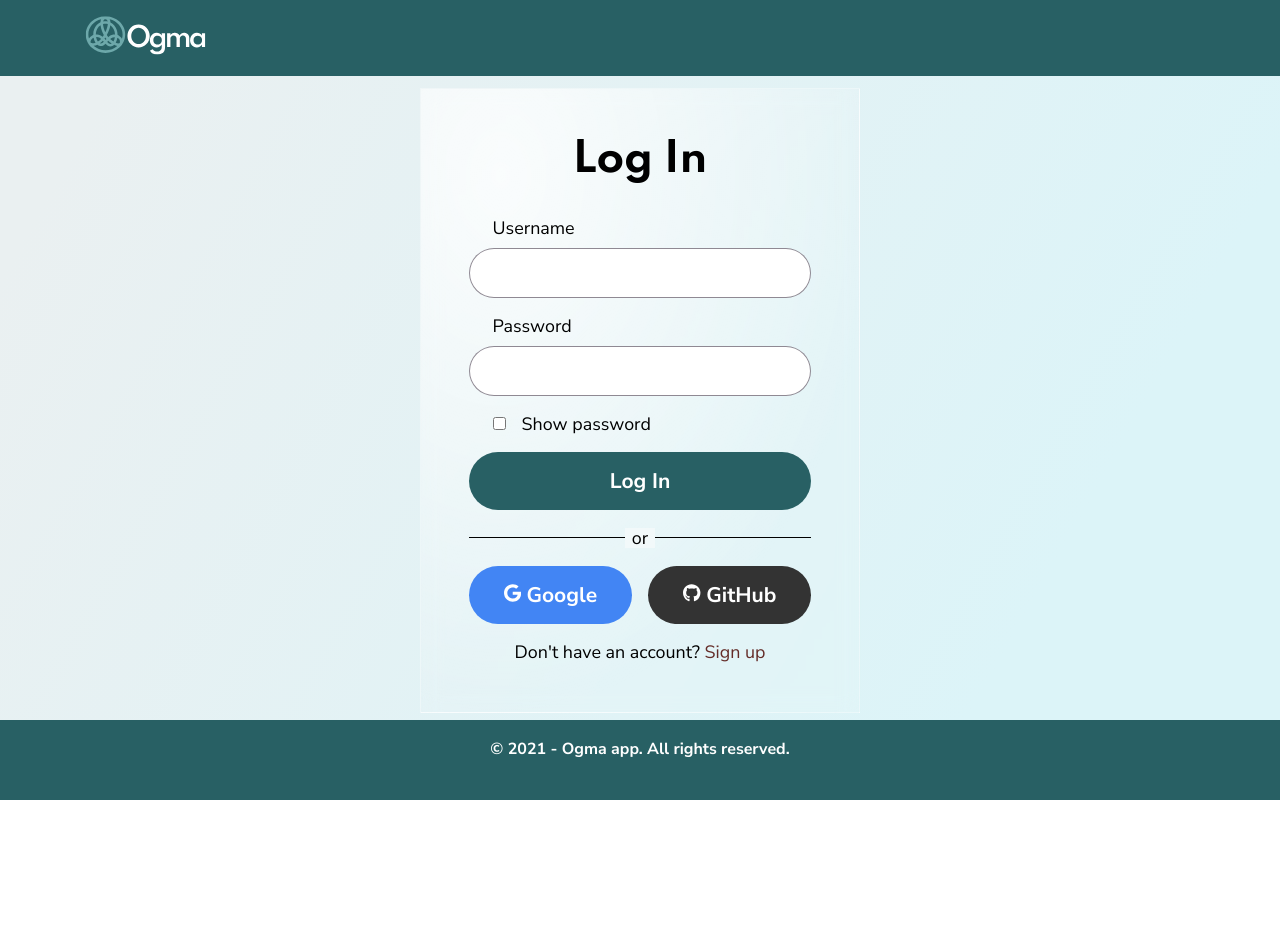
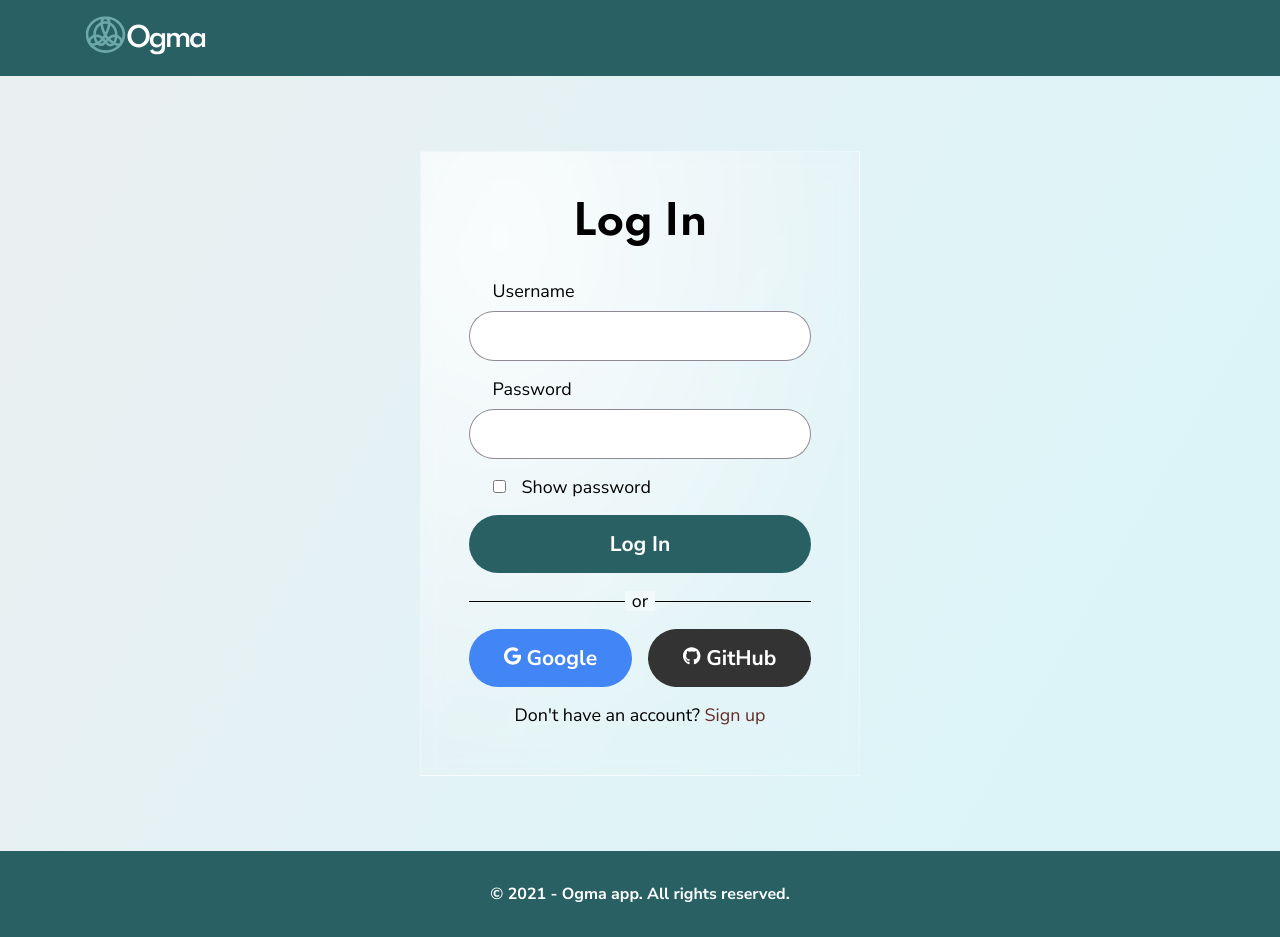
Before and after one commit to OgmaCapStone/ogma-client, a Next.js app: page /login in a window 1280 px wide. Before the commit the page ends 800 px from the top, so only its background shows below. Built offline with nearby package versions, Linux system fonts and the light colour scheme; no server answers.

Commit message:
♻ REFACTOR: Layout and Footer styles. Fixing Layout and Footer responsiveness.

```diff
--- a/styles/Footer.module.scss
+++ b/styles/Footer.module.scss
@@ -3,40 +3,31 @@
 
 .footer_container {
   background: $color-primary;
-  position: fixed;
+  width: 100%;
+  padding: 2rem 0;
+  position: absolute;
   bottom: 0;
   left: 0;
-  width: 100%;
-  height: 80px;
 }
+
 .footer_copy {
   @include BodyTextBoldMobile;
   font-size: $sizeBodyMobileSmall;
-  line-height: 120%;
   text-align: center;
   color: $color-white;
-  position: absolute;
-  height: 22px;
-  left: 4.17%;
-  right: 4.17%;
-  top: 20px;
 }
+
 .footer_terms {
   display: none;
   @include BodyTextMobile;
   font-size: $sizeBodyMobileSmall;
-  line-height: 120%;
   text-align: center;
   color: rgba(255, 255, 255, 0.7);
-  position: absolute;
-  height: 25px;
-  left: 4.17%;
-  right: 4.17%;
-  bottom: 16px;
 }
 
-@media screen and (min-width: $breakpoint-md){
-  .footer_copy, .footer_terms {
+@media screen and (min-width: $breakpoint-md) {
+  .footer_copy,
+  .footer_terms {
     font-size: $sizeBodyMobile;
   }
 }
--- a/styles/Index.module.scss
+++ b/styles/Index.module.scss
@@ -5,7 +5,6 @@
   &__main {
     display: flex;
     flex-direction: column;
-    margin-top: 25%;
   }
   &__heroImage {
     display: none;
@@ -36,9 +35,6 @@
 
 @media screen and (min-width: $breakpoint-lg) {
   .landing {
-    &__main {
-      margin-top: 25%;
-    }
     &__title {
       @include tittleDesktop;
     }
@@ -56,7 +52,6 @@
     &__main {
       flex-direction: row;
       justify-content: space-around;
-      margin-top: 15%;
     }
     &__heroImage {
       display: block;
--- a/styles/Login.module.scss
+++ b/styles/Login.module.scss
@@ -3,11 +3,6 @@
 
 .login {
   &__container {
-    position: absolute;
-    top: 0;
-    bottom: 0px;
-    left: 0;
-    right: 0;
     margin: auto;
     padding: 3rem;
     width: fit-content;
--- a/styles/Navbar.module.scss
+++ b/styles/Navbar.module.scss
@@ -3,9 +3,6 @@
 
 .header {
   background: $color-primary;
-  position: absolute;
-  top: 0;
-  left: 0;
   width: 100%;
   z-index: 2;
 }
--- a/styles/globals.scss
+++ b/styles/globals.scss
@@ -15,6 +15,12 @@ body {
   }
 }
 
+#__next {
+  position: relative;
+  min-height: 100vh;
+  padding-bottom: 86px;
+}
+
 a {
   color: inherit;
   text-decoration: none;
@@ -29,7 +35,6 @@ body {
 }
 
 .main {
-  min-height: 100vh;
   &.container {
     padding-top: 4.7rem;
     padding-bottom: 4.7rem;
```
